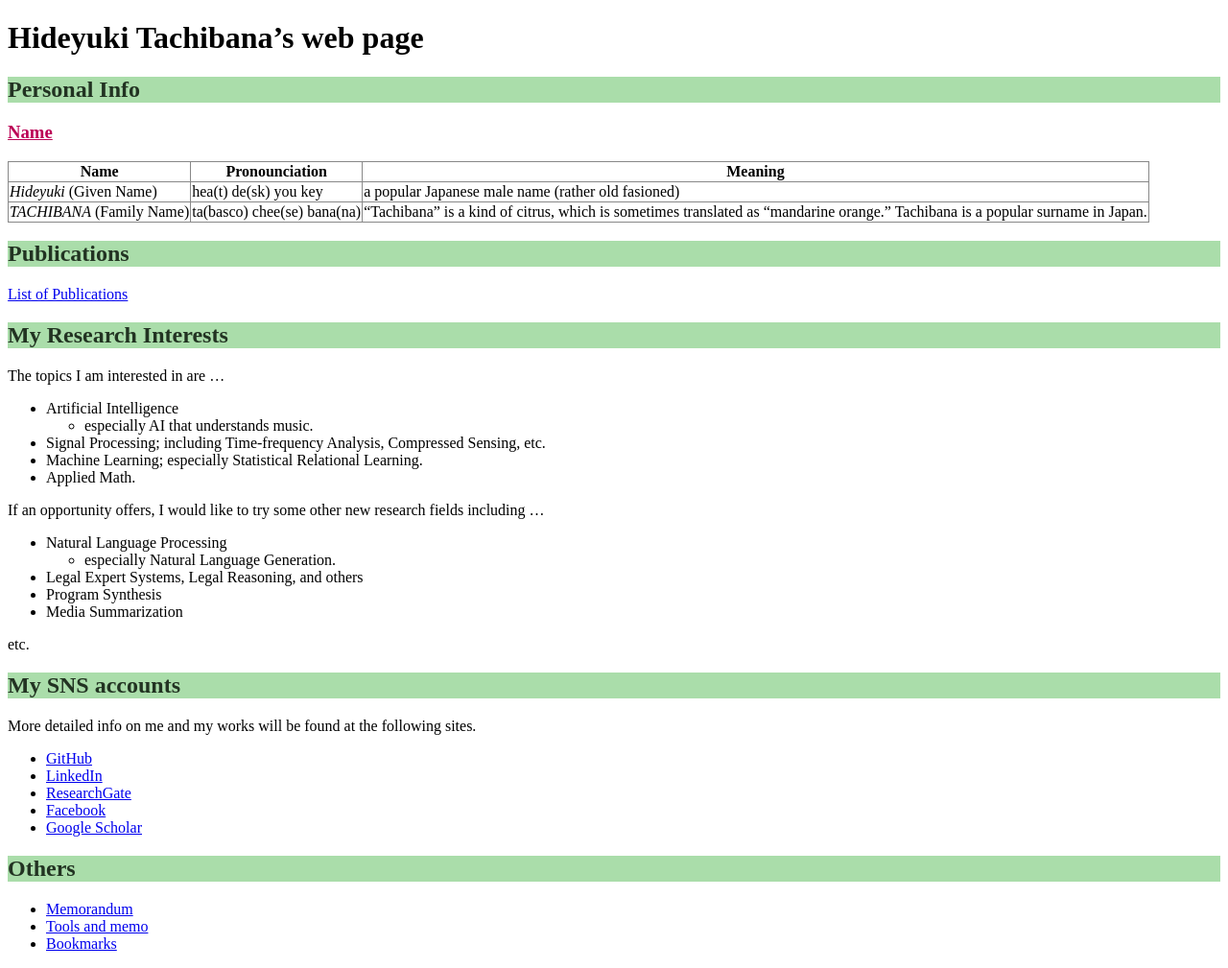
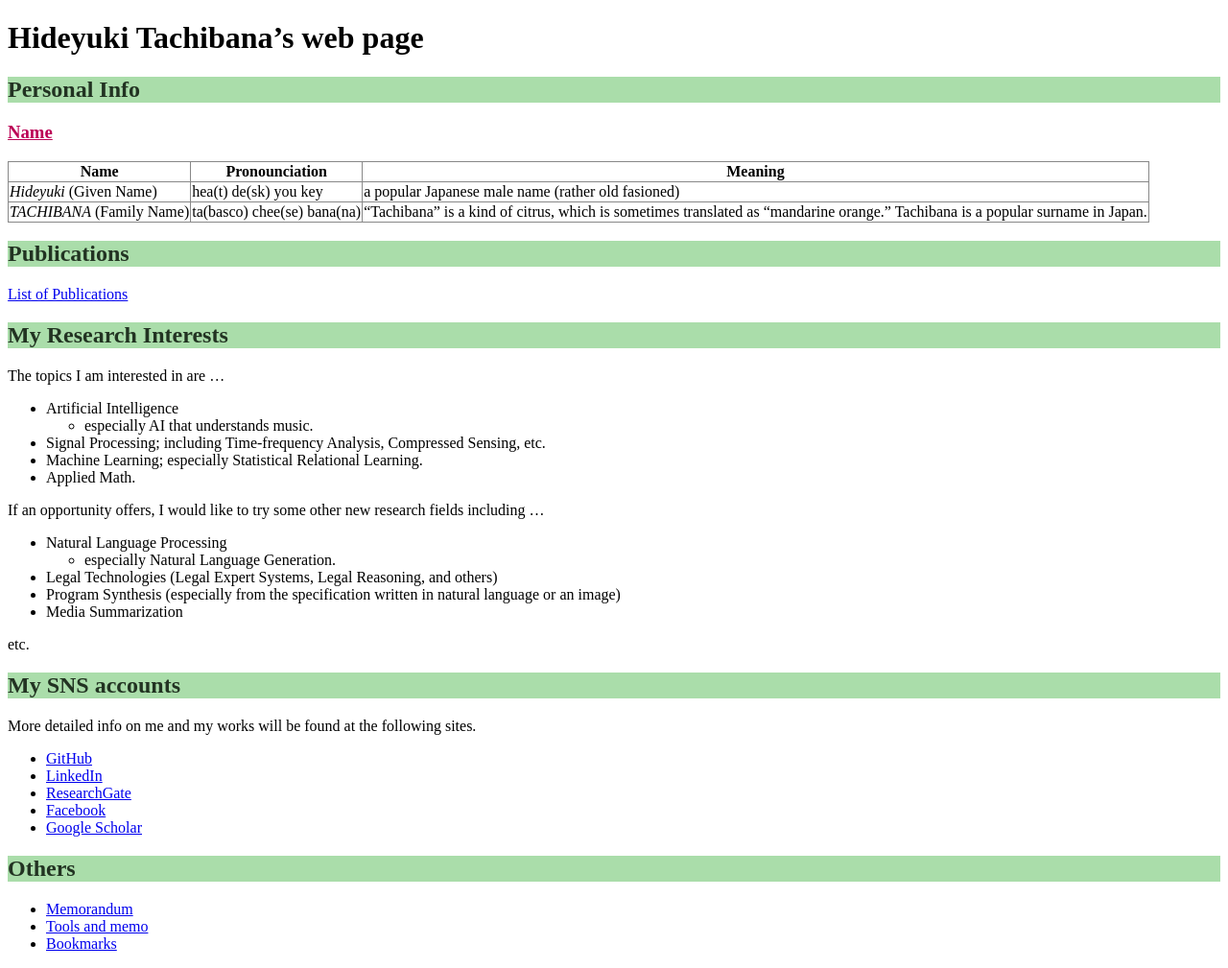
Before and after one commit to tachi-hi/tachi-hi.github.io, a Jekyll site: the page built from index.md, in a window 1280 px wide. Shown: the whole page at 96% size. Built offline with Jekyll 4.4.1, drawn with Linux system fonts in a browser that asks for light colours.

Commit message:
update my interest

```diff
--- a/index.md
+++ b/index.md
@@ -34,8 +34,8 @@ If an opportunity offers, I would like to try some other new research fields inc
 
 + Natural Language Processing
    + especially Natural Language Generation.
-+ Legal Expert Systems, Legal Reasoning, and others
-+ Program Synthesis
++ Legal Technologies (Legal Expert Systems, Legal Reasoning, and others)
++ Program Synthesis (especially from the specification written in natural language or an image)
 + Media Summarization
 
 etc.
```
